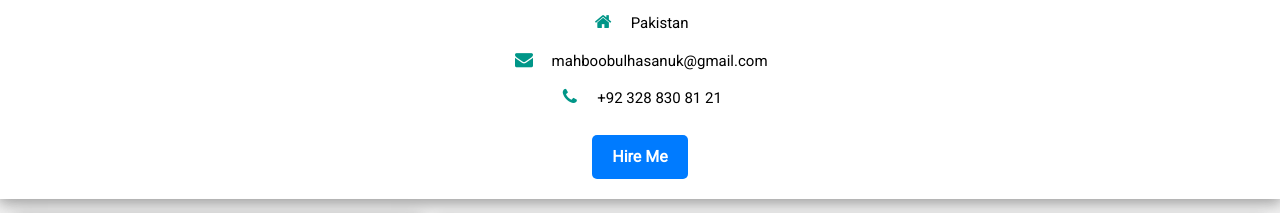
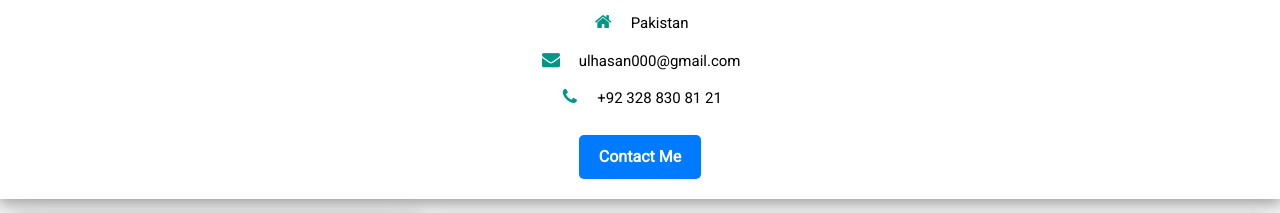
Before and after one commit to 12mahboob/portfolio-cv, a plain HTML site: page index.html in a window 1280 px wide. Shown: the part 323-536 px from the top of the page. Drawn offline with nearby package versions, Linux system fonts and the light colour scheme.

Commit message:
Update index.html
updated the Gmail

```diff
--- a/index.html
+++ b/index.html
@@ -64,9 +64,9 @@
             <h2>Mahboob ul Hasan</h2>
             <p><i class="fa fa-briefcase fa-fw w3-margin-right w3-large w3-text-teal"></i>Web Developer & Designer</p>
             <p><i class="fa fa-home fa-fw w3-margin-right w3-large w3-text-teal"></i>Pakistan</p>
-            <p><i class="fa fa-envelope fa-fw w3-margin-right w3-large w3-text-teal"></i>mahboobulhasanuk@gmail.com</p>
+            <p><i class="fa fa-envelope fa-fw w3-margin-right w3-large w3-text-teal"></i>ulhasan000@gmail.com</p>
             <p><i class="fa fa-phone fa-fw w3-margin-right w3-large w3-text-teal"></i>+92 328 830 81 21</p>
-            <a href="mailto:mahboobulhasanuk@gmail.com?subject=Hiring%20Request" class="hire-me-btn">Hire Me</a>
+            <a href="mailto:ulhasan356@gmailcom?subject=Hiring%20Request" class="hire-me-btn">Contact Me</a>
         </div>
 
         <!-- The Grid -->
```
